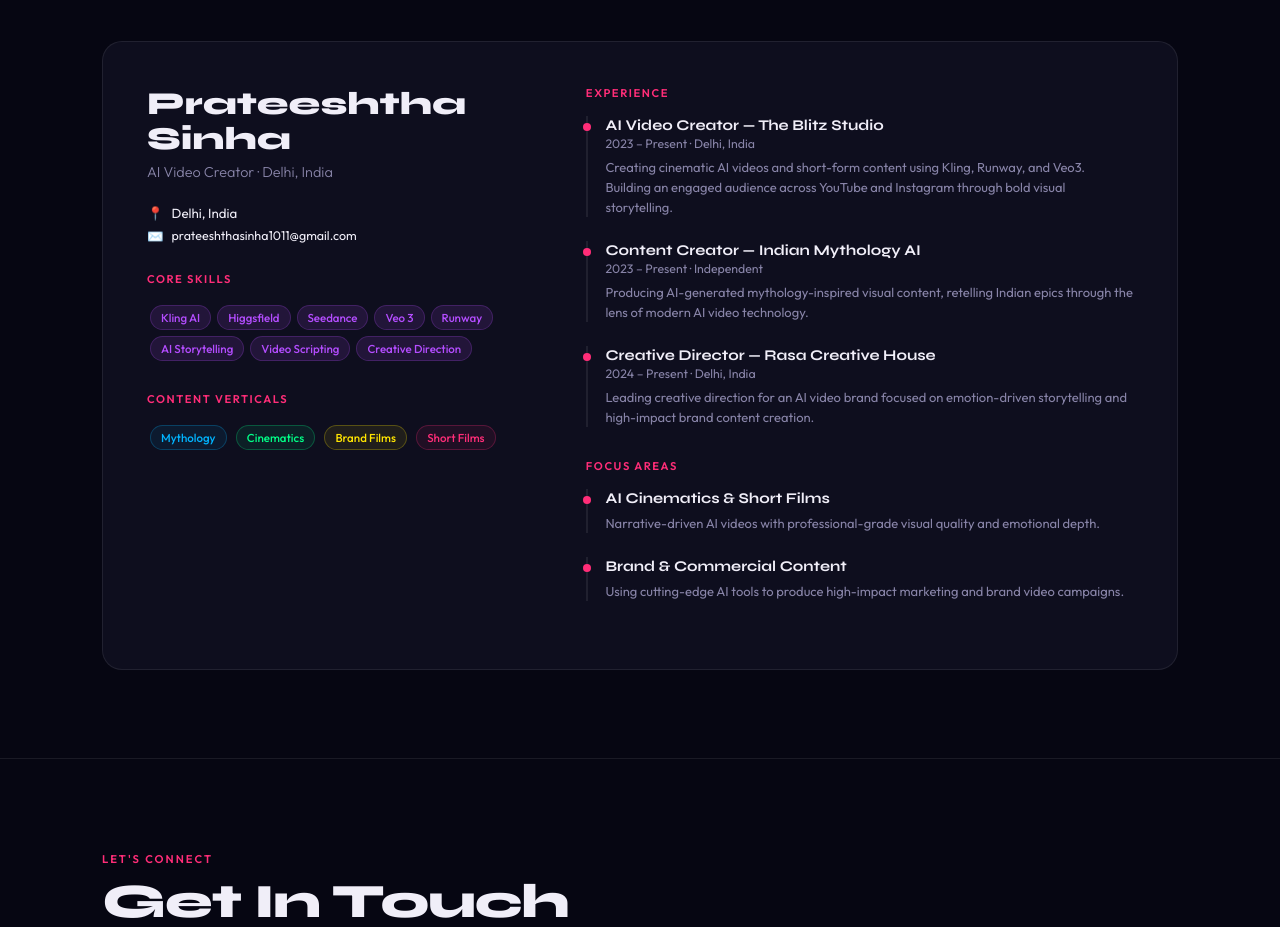
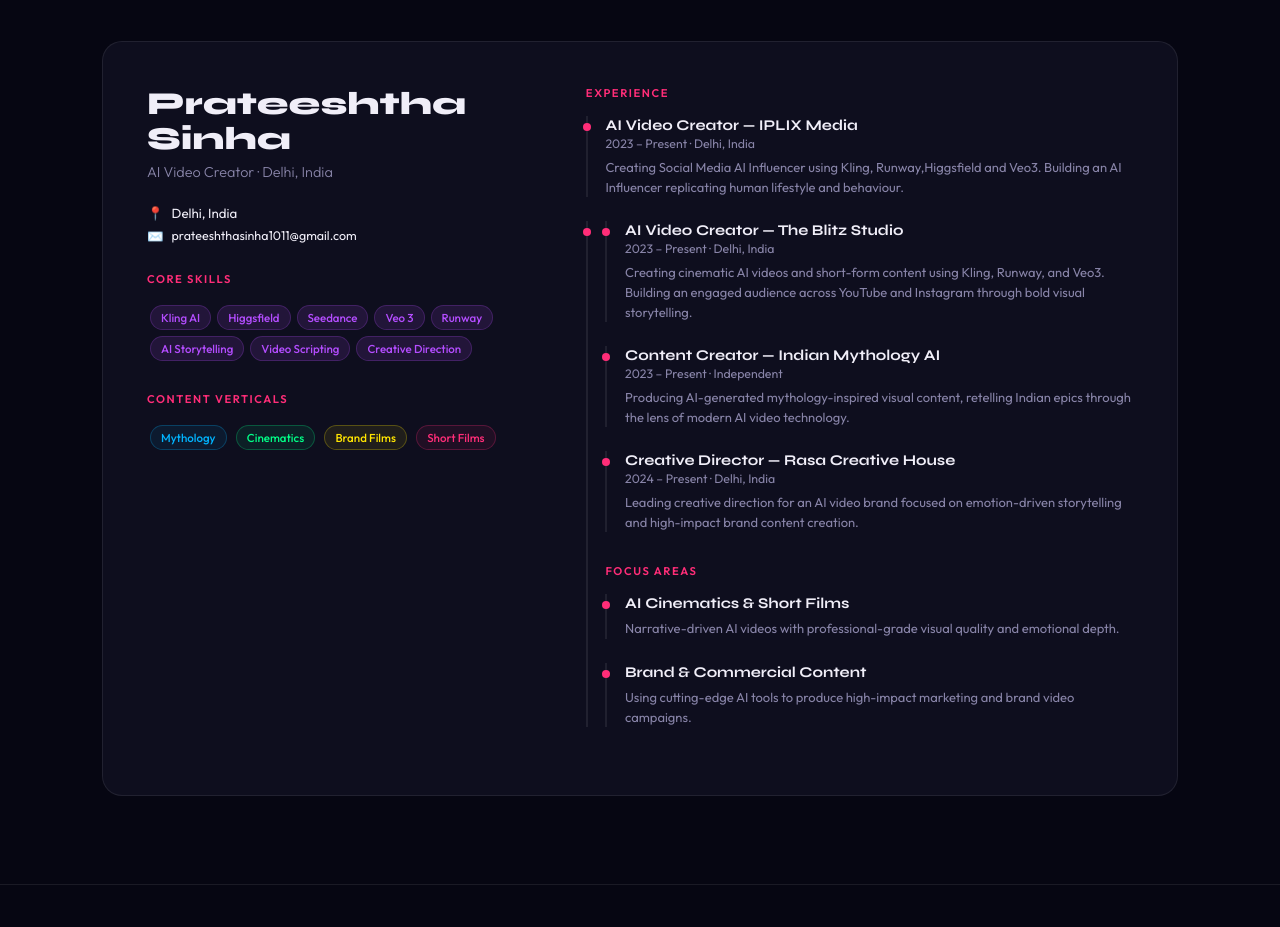
Before and after one commit to ayushverma2310/portfolio, a plain HTML site: page index.html in a window 1280 px wide. Shown: the part 5424-6351 px from the top of the page. Drawn offline with Linux system fonts and the light colour scheme.

Commit message:
Added experience

```diff
--- a/index.html
+++ b/index.html
@@ -261,6 +261,12 @@ footer{border-top:1px solid var(--border);padding:2.5rem 2rem;text-align:center}
     </div>
     <div>
       <div class="rlabel">Experience</div>
+       <div class="titem">
+        <div class="ttitle">AI Video Creator — IPLIX Media</div>
+        <div class="tsub">2023 – Present · Delhi, India</div>
+        <div class="tdesc">Creating Social Media AI Influencer using  Kling, Runway,Higgsfield  and Veo3. Building an AI Influencer replicating human lifestyle and behaviour.</div>
+      </div>
+      <div class="titem">
       <div class="titem">
         <div class="ttitle">AI Video Creator — The Blitz Studio</div>
         <div class="tsub">2023 – Present · Delhi, India</div>
```
